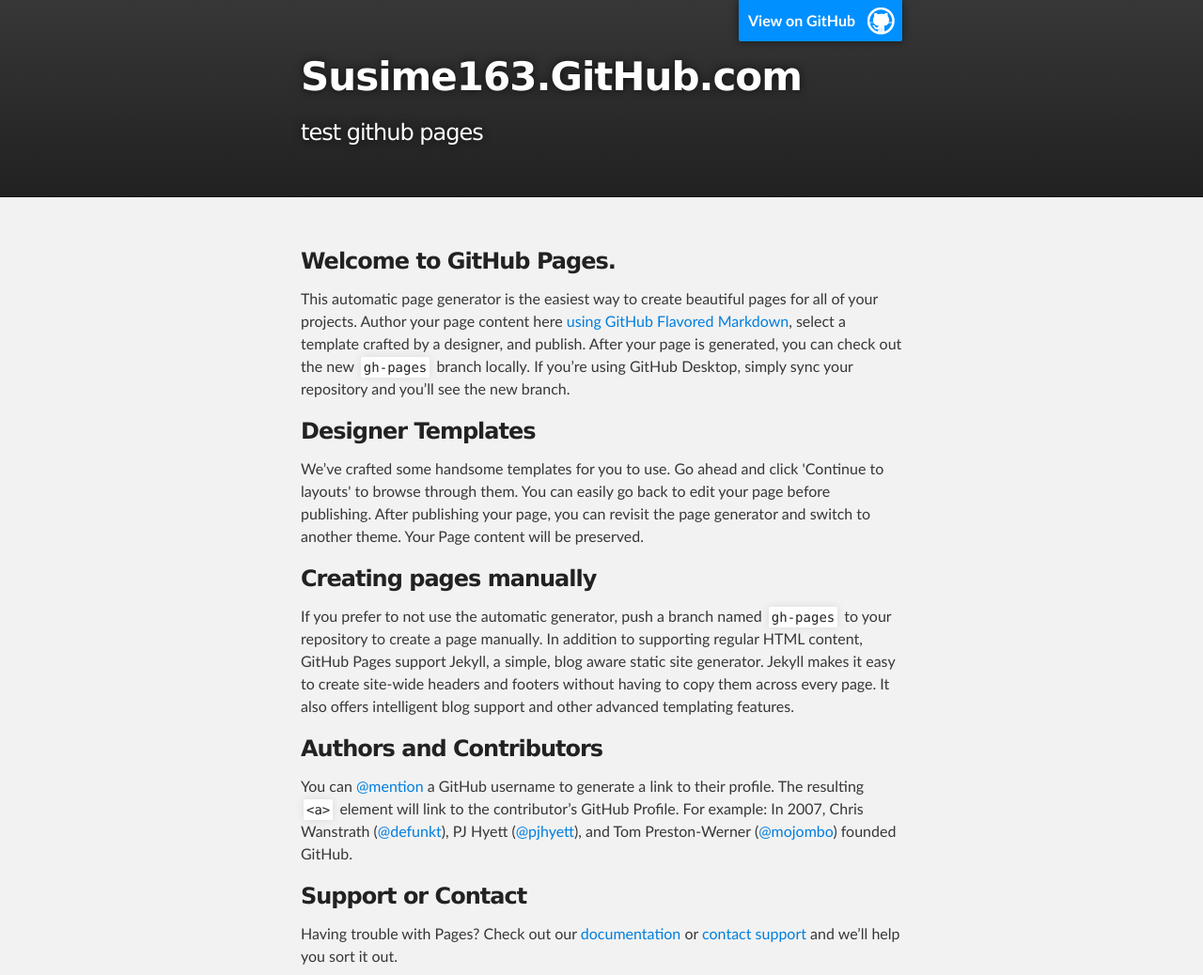
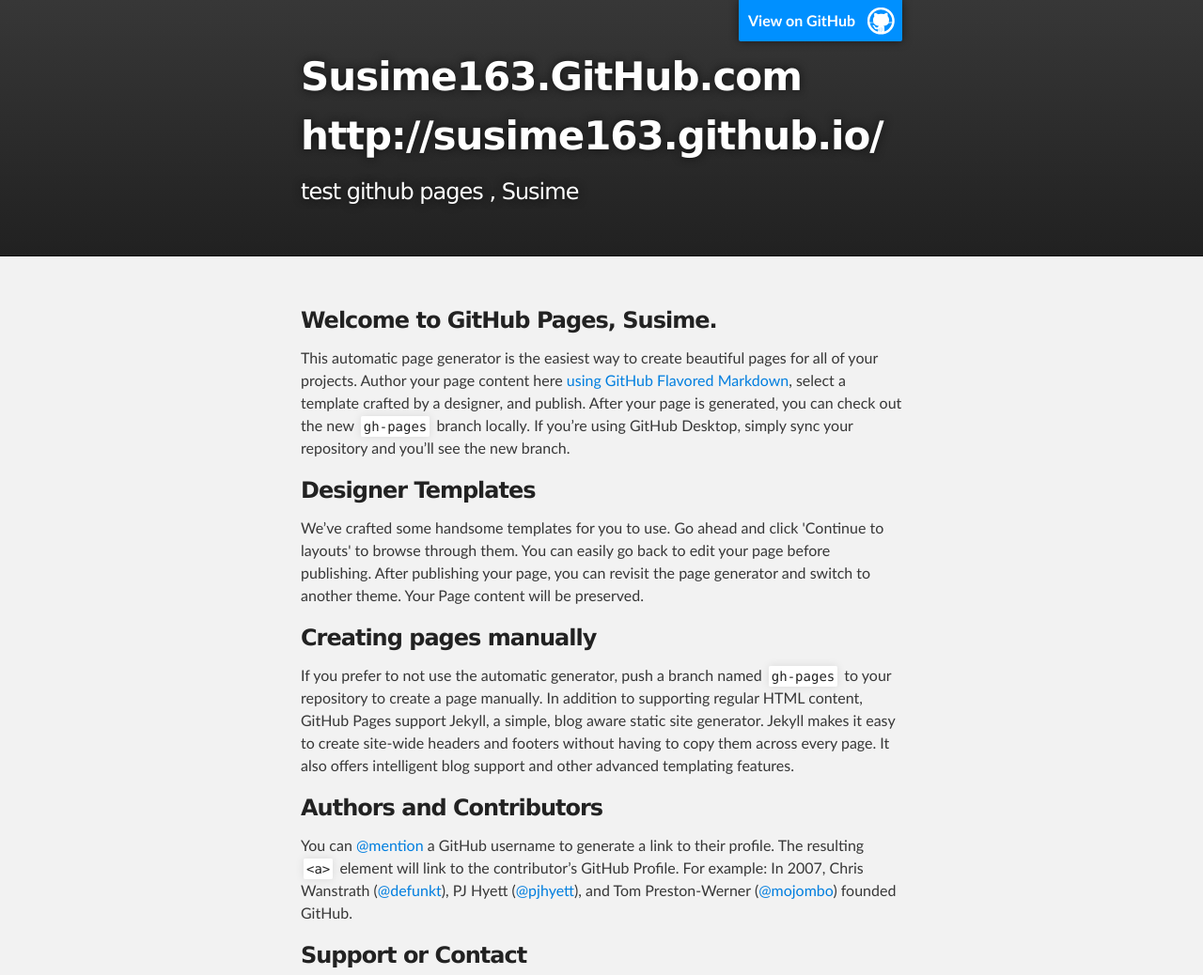
Before and after one commit to susime163/susime163.github.com, a plain HTML site: page index.html in a window 1280 px wide. Shown: the top 1038 px of the page at 94% size. Drawn offline with Linux system fonts and the light colour scheme.

Commit message:
Update index.html

```diff
--- a/index.html
+++ b/index.html
@@ -8,7 +8,7 @@
 
     <link rel="stylesheet" type="text/css" media="screen" href="stylesheets/stylesheet.css">
 
-    <title>Susime163.GitHub.com</title>
+    <title>Susime163.GitHub.com Test</title>
   </head>
 
   <body>
@@ -18,8 +18,8 @@
         <header class="inner">
           <a id="forkme_banner" href="https://github.com/susime163">View on GitHub</a>
 
-          <h1 id="project_title">Susime163.GitHub.com</h1>
-          <h2 id="project_tagline">test github pages</h2>
+          <h1 id="project_title">Susime163.GitHub.com http://susime163.github.io/</h1>
+          <h2 id="project_tagline">test github pages , Susime</h2>
 
         </header>
     </div>
@@ -28,7 +28,7 @@
     <div id="main_content_wrap" class="outer">
       <section id="main_content" class="inner">
         <h3>
-<a id="welcome-to-github-pages" class="anchor" href="#welcome-to-github-pages" aria-hidden="true"><span aria-hidden="true" class="octicon octicon-link"></span></a>Welcome to GitHub Pages.</h3>
+<a id="welcome-to-github-pages" class="anchor" href="#welcome-to-github-pages" aria-hidden="true"><span aria-hidden="true" class="octicon octicon-link"></span></a>Welcome to GitHub Pages, Susime.</h3>
 
 <p>This automatic page generator is the easiest way to create beautiful pages for all of your projects. Author your page content here <a href="https://guides.github.com/features/mastering-markdown/">using GitHub Flavored Markdown</a>, select a template crafted by a designer, and publish. After your page is generated, you can check out the new <code>gh-pages</code> branch locally. If you’re using GitHub Desktop, simply sync your repository and you’ll see the new branch.</p>
 
```
